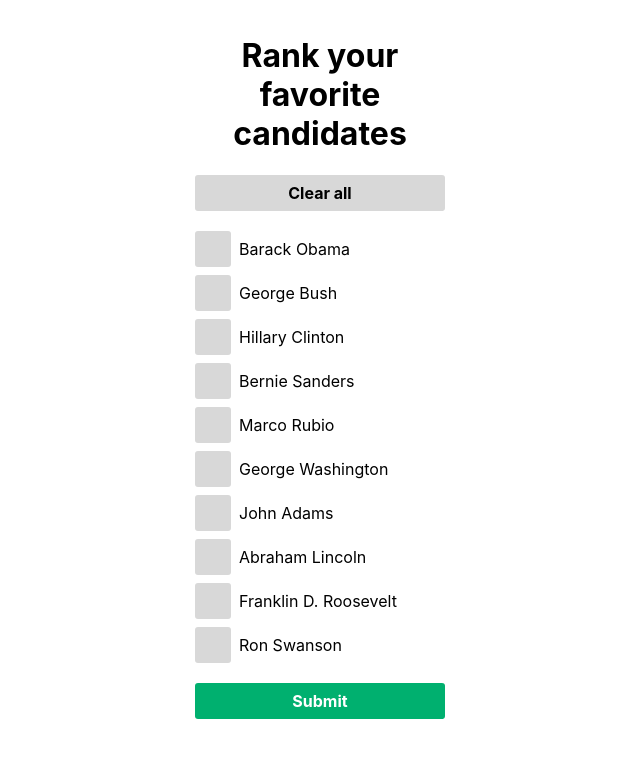
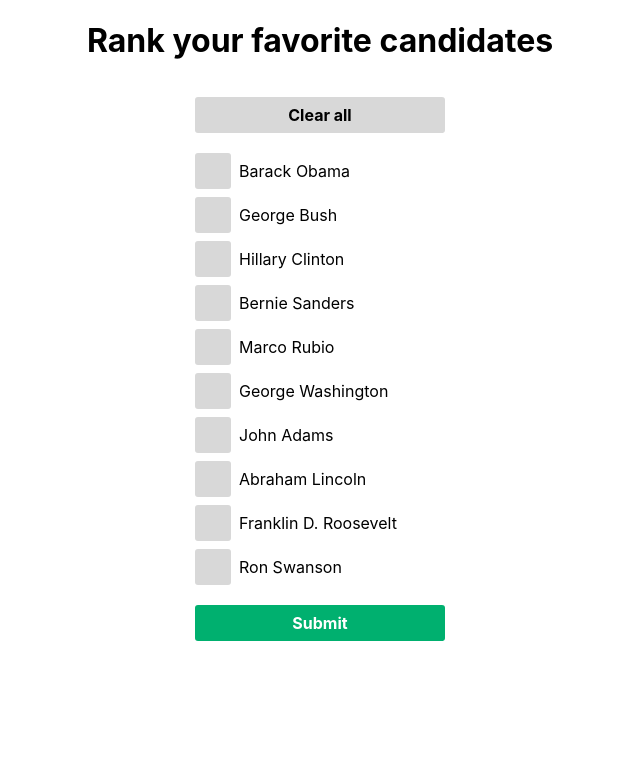
Before and after one commit to tplante/sorting-ui, a React (Create React App) app: page / in a window 1280 px wide. Shown: the top 758 px of the page, without its empty margins (320-960 px from the left). Built offline with nearby package versions, Linux system fonts and the light colour scheme; the HTML template or start-up script is replaced by a standard one.

Commit message:
title outside container

```diff
--- a/src/App.js
+++ b/src/App.js
@@ -83,8 +83,9 @@
 
   render() {
     return (
+      <React.Fragment>
+        <h1 style={{ textAlign: "center" }}>Rank your favorite candidates</h1>
         <div style={containerStyles}>
-        <h1 style={{ textAlign: "center" }}>Rank your favorite candidates</h1>
           <div onClick={this.handleClear} style={clearStyles}>
             Clear all
           </div>
@@ -95,7 +96,9 @@
               style={optionStyles}
             >
               <div style={rankStyles}>
-              <div style={{ opacity: option.rank ? 1 : 0 }}>{option.rank}</div>
+                <div style={{ opacity: option.rank ? 1 : 0 }}>
+                  {option.rank}
+                </div>
               </div>
               {option.candidate}
             </div>
@@ -104,6 +107,7 @@
             {this.state.submitted ? "Nice!" : "Submit"}
           </div>
         </div>
+      </React.Fragment>
     );
   }
 }
```
Lines whose indentation alone changed are shown as unchanged.
